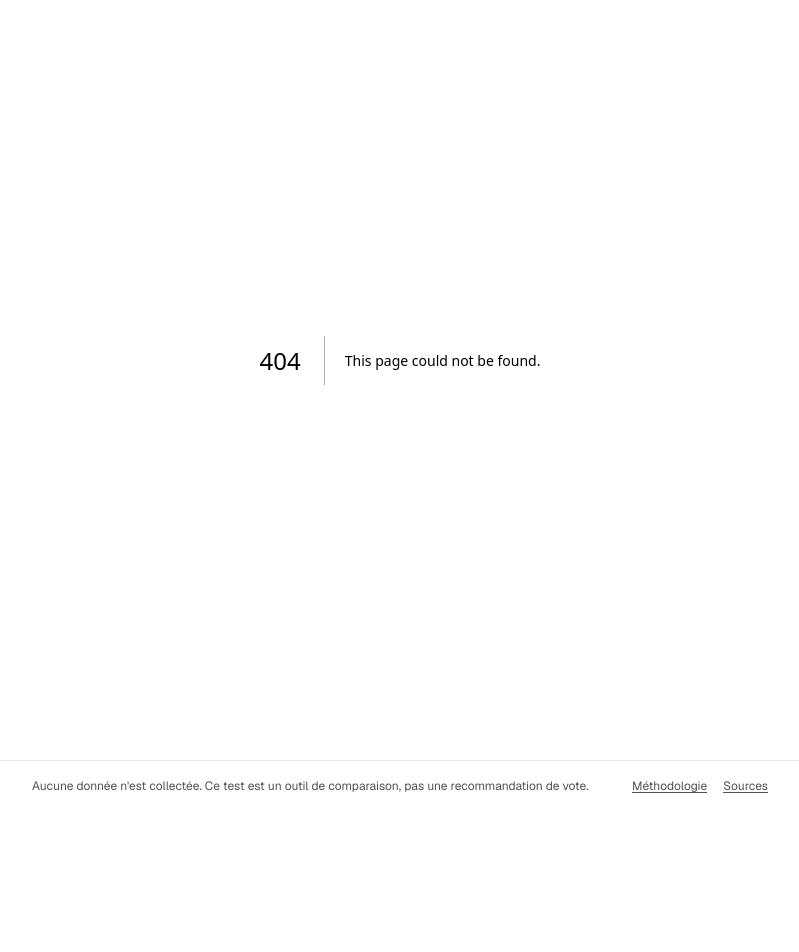
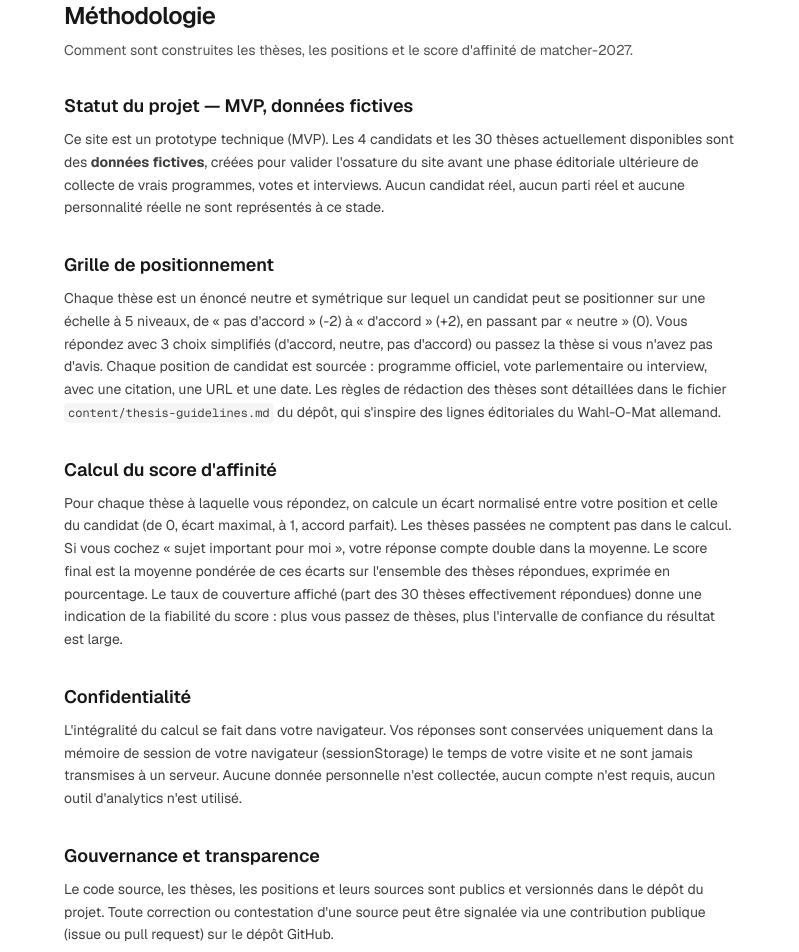
Before and after one commit to alexandreadamdufour/matcher-2027, a Next.js app: page /methodologie in a window 1280 px wide. Before the commit this address had no page. Shown: the part 40-992 px from the top of the page, without its empty margins (240-1039 px from the left). Before the commit the page ends 853 px from the top, so only its background shows below. Built offline with nearby package versions, Linux system fonts and the light colour scheme.

Commit message:
feat: add methodology and sources pages

```diff
--- /dev/null
+++ b/src/app/methodologie/page.tsx
@@ -0,0 +1,129 @@
+import Link from "next/link";
+import { getCandidates, getTheses } from "@/lib/content";
+
+export const metadata = {
+  title: "Méthodologie — matcher-2027",
+};
+
+export default function MethodologiePage() {
+  const thesisCount = getTheses().length;
+  const candidateCount = getCandidates().length;
+
+  return (
+    <main className="flex flex-1 flex-col px-6 py-10">
+      <div className="mx-auto flex w-full max-w-2xl flex-col gap-8">
+        <div>
+          <h1 className="text-2xl font-semibold tracking-tight text-neutral-900 dark:text-neutral-50">
+            Méthodologie
+          </h1>
+          <p className="mt-2 text-sm text-neutral-600 dark:text-neutral-400">
+            Comment sont construites les thèses, les positions et le score
+            d&apos;affinité de matcher-2027.
+          </p>
+        </div>
+
+        <section>
+          <h2 className="text-lg font-semibold text-neutral-900 dark:text-neutral-50">
+            Statut du projet — MVP, données fictives
+          </h2>
+          <p className="mt-2 text-sm leading-relaxed text-neutral-700 dark:text-neutral-300">
+            Ce site est un prototype technique (MVP). Les {candidateCount}{" "}
+            candidats et les {thesisCount} thèses actuellement disponibles
+            sont des <strong>données fictives</strong>, créées pour valider
+            l&apos;ossature du site avant une phase éditoriale ultérieure de
+            collecte de vrais programmes, votes et interviews. Aucun candidat
+            réel, aucun parti réel et aucune personnalité réelle ne sont
+            représentés à ce stade.
+          </p>
+        </section>
+
+        <section>
+          <h2 className="text-lg font-semibold text-neutral-900 dark:text-neutral-50">
+            Grille de positionnement
+          </h2>
+          <p className="mt-2 text-sm leading-relaxed text-neutral-700 dark:text-neutral-300">
+            Chaque thèse est un énoncé neutre et symétrique sur lequel un
+            candidat peut se positionner sur une échelle à 5 niveaux, de
+            « pas d&apos;accord » (-2) à « d&apos;accord » (+2), en passant par
+            « neutre » (0). Vous répondez avec 3 choix simplifiés (d&apos;accord,
+            neutre, pas d&apos;accord) ou passez la thèse si vous n&apos;avez pas
+            d&apos;avis. Chaque position de candidat est sourcée : programme
+            officiel, vote parlementaire ou interview, avec une citation, une
+            URL et une date. Les règles de rédaction des thèses sont détaillées
+            dans le fichier{" "}
+            <code className="rounded bg-neutral-100 px-1 py-0.5 text-xs dark:bg-neutral-900">
+              content/thesis-guidelines.md
+            </code>{" "}
+            du dépôt, qui s&apos;inspire des lignes éditoriales du Wahl-O-Mat
+            allemand.
+          </p>
+        </section>
+
+        <section>
+          <h2 className="text-lg font-semibold text-neutral-900 dark:text-neutral-50">
+            Calcul du score d&apos;affinité
+          </h2>
+          <p className="mt-2 text-sm leading-relaxed text-neutral-700 dark:text-neutral-300">
+            Pour chaque thèse à laquelle vous répondez, on calcule un écart
+            normalisé entre votre position et celle du candidat (de 0, écart
+            maximal, à 1, accord parfait). Les thèses passées ne comptent pas
+            dans le calcul. Si vous cochez « sujet important pour moi », votre
+            réponse compte double dans la moyenne. Le score final est la
+            moyenne pondérée de ces écarts sur l&apos;ensemble des thèses
+            répondues, exprimée en pourcentage. Le taux de couverture affiché
+            (part des {thesisCount} thèses effectivement répondues) donne une
+            indication de la fiabilité du score : plus vous passez de thèses,
+            plus l&apos;intervalle de confiance du résultat est large.
+          </p>
+        </section>
+
+        <section>
+          <h2 className="text-lg font-semibold text-neutral-900 dark:text-neutral-50">
+            Confidentialité
+          </h2>
+          <p className="mt-2 text-sm leading-relaxed text-neutral-700 dark:text-neutral-300">
+            L&apos;intégralité du calcul se fait dans votre navigateur. Vos
+            réponses sont conservées uniquement dans la mémoire de session de
+            votre navigateur (sessionStorage) le temps de votre visite et ne
+            sont jamais transmises à un serveur. Aucune donnée personnelle
+            n&apos;est collectée, aucun compte n&apos;est requis, aucun outil
+            d&apos;analytics n&apos;est utilisé.
+          </p>
+        </section>
+
+        <section>
+          <h2 className="text-lg font-semibold text-neutral-900 dark:text-neutral-50">
+            Gouvernance et transparence
+          </h2>
+          <p className="mt-2 text-sm leading-relaxed text-neutral-700 dark:text-neutral-300">
+            Le code source, les thèses, les positions et leurs sources sont
+            publics et versionnés dans le dépôt du projet. Toute correction ou
+            contestation d&apos;une source peut être signalée via une
+            contribution publique (issue ou pull request) sur le dépôt
+            GitHub.
+          </p>
+        </section>
+
+        <section className="rounded-lg border border-neutral-200 p-4 text-sm leading-relaxed text-neutral-700 dark:border-neutral-800 dark:text-neutral-300">
+          <h2 className="text-base font-semibold text-neutral-900 dark:text-neutral-50">
+            Déclaration d&apos;intérêt de l&apos;auteur
+          </h2>
+          <p className="mt-2">
+            Auteur : Alexandre Dufour, engagé au parti Horizons — les
+            positionnements sont sourcés et vérifiables, la méthodologie est
+            publique.
+          </p>
+        </section>
+
+        <div>
+          <Link
+            href="/sources"
+            className="text-sm font-medium underline underline-offset-4"
+          >
+            Voir toutes les sources détaillées
+          </Link>
+        </div>
+      </div>
+    </main>
+  );
+}
--- /dev/null
+++ b/src/app/sources/page.tsx
@@ -0,0 +1,73 @@
+import { getCandidates, getPositionsForCandidate, getTheses } from "@/lib/content";
+
+export const metadata = {
+  title: "Sources — matcher-2027",
+};
+
+export default function SourcesPage() {
+  const candidates = getCandidates();
+  const theses = getTheses();
+  const thesisById = new Map(theses.map((t) => [t.id, t]));
+
+  return (
+    <main className="flex flex-1 flex-col px-6 py-10">
+      <div className="mx-auto flex w-full max-w-2xl flex-col gap-10">
+        <div>
+          <h1 className="text-2xl font-semibold tracking-tight text-neutral-900 dark:text-neutral-50">
+            Sources
+          </h1>
+          <p className="mt-2 text-sm text-neutral-600 dark:text-neutral-400">
+            Chaque position attribuée à un candidat renvoie à une source
+            primaire fictive (programme, vote ou interview), avec une
+            citation, une date et une URL. Rappel : ces sources sont des
+            données de test, pas des documents réels.
+          </p>
+        </div>
+
+        {candidates.map((candidate) => {
+          const positions = getPositionsForCandidate(candidate.id);
+          return (
+            <section key={candidate.id}>
+              <h2 className="text-lg font-semibold text-neutral-900 dark:text-neutral-50">
+                {candidate.name}
+              </h2>
+              <p className="text-sm text-neutral-500 dark:text-neutral-500">
+                {candidate.party}
+              </p>
+              <ul className="mt-4 flex flex-col gap-4">
+                {positions.map((position) => {
+                  const thesis = thesisById.get(position.thesis_id);
+                  if (!thesis) return null;
+                  return (
+                    <li
+                      key={`${position.candidate_id}-${position.thesis_id}`}
+                      className="border-t border-neutral-100 pt-3 text-sm dark:border-neutral-900"
+                    >
+                      <p className="font-medium text-neutral-900 dark:text-neutral-50">
+                        {thesis.statement}
+                      </p>
+                      <p className="mt-1 text-neutral-600 dark:text-neutral-400">
+                        « {position.source_quote} »
+                      </p>
+                      <p className="mt-1 text-neutral-500 dark:text-neutral-500">
+                        <a
+                          href={position.source_url}
+                          target="_blank"
+                          rel="noopener noreferrer"
+                          className="underline underline-offset-2"
+                        >
+                          {position.source_url}
+                        </a>{" "}
+                        — {position.source_type}, {position.source_date}
+                      </p>
+                    </li>
+                  );
+                })}
+              </ul>
+            </section>
+          );
+        })}
+      </div>
+    </main>
+  );
+}
```
